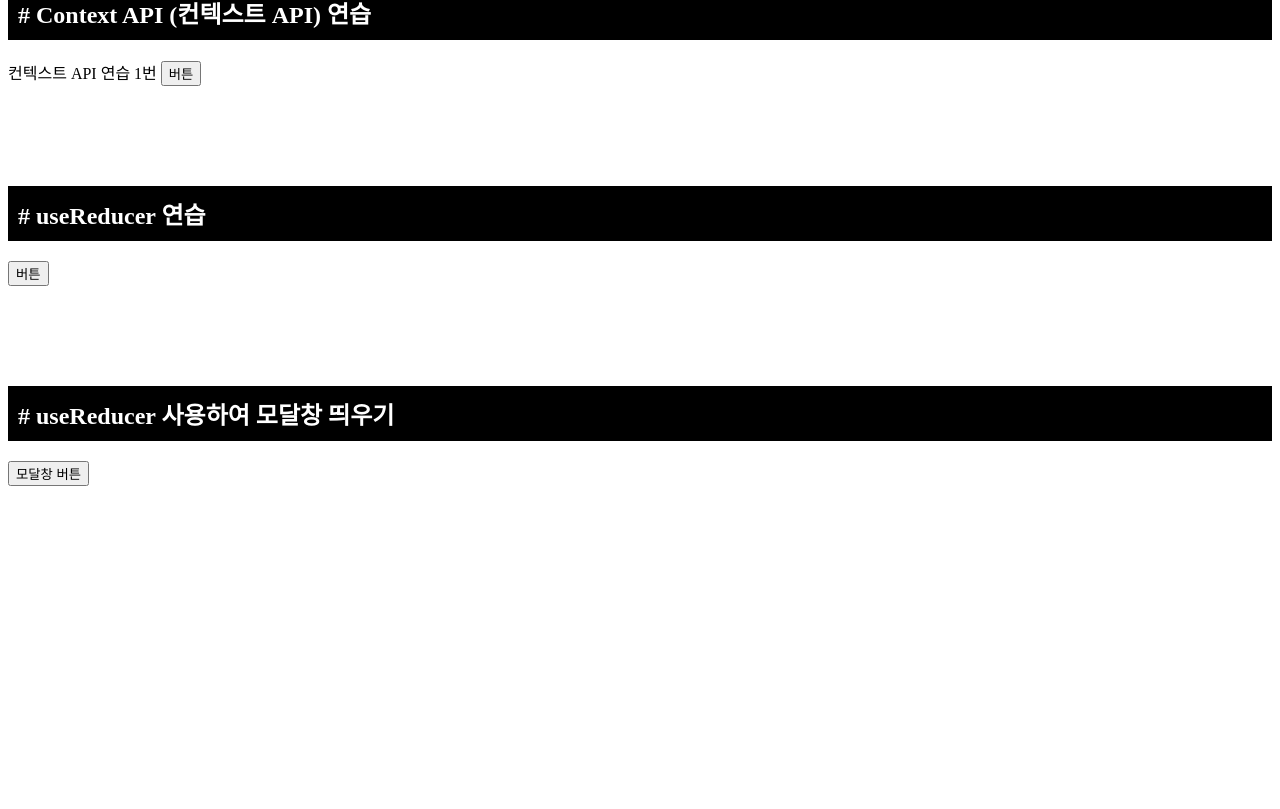
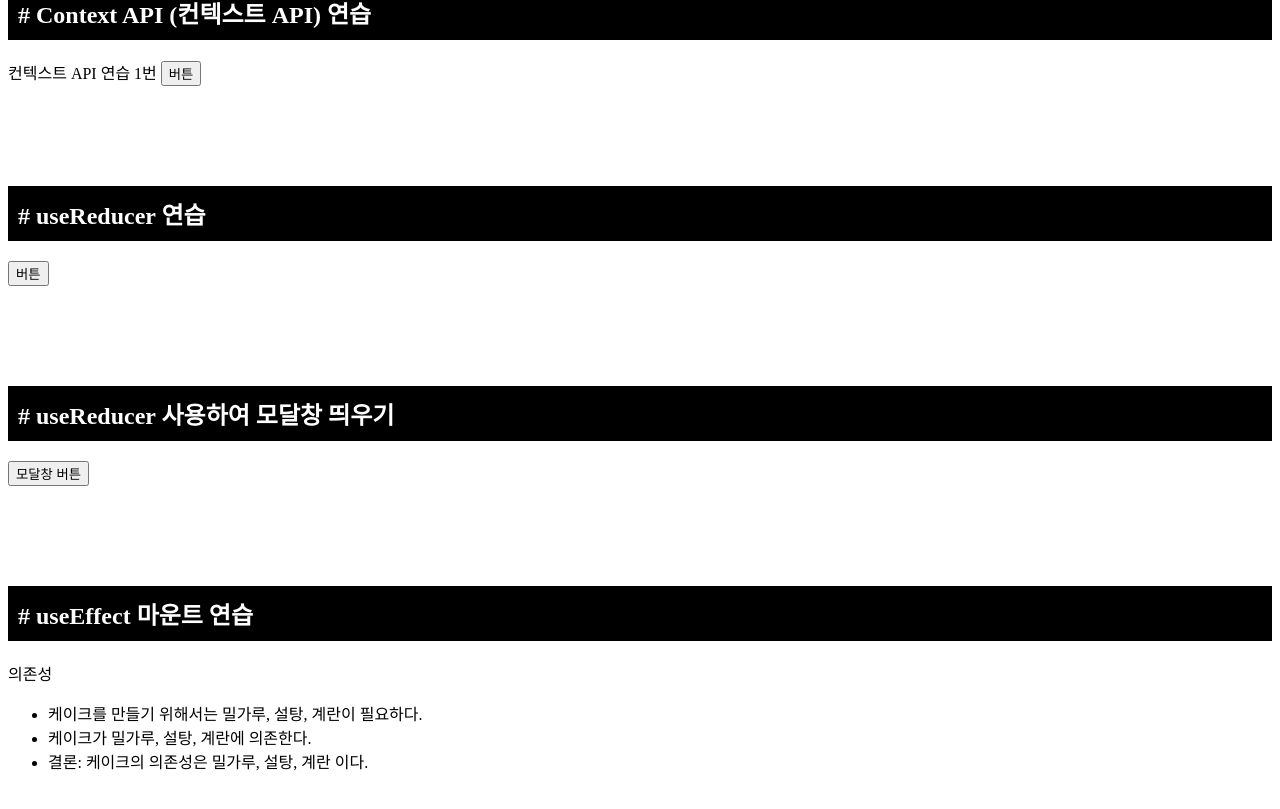
Before and after one commit to wangkodok/react-toy, a React (Vite) app: page / in a window 1280 px wide. Shown: the part 3548-4357 px from the top of the page. Before the commit the page ends 4094 px from the top, so only its background shows below. Built offline with nearby package versions, Linux system fonts and the light colour scheme.

Commit message:
useEffect 마운트 연습

```diff
--- a/src/App.jsx
+++ b/src/App.jsx
@@ -17,6 +17,7 @@ import StateList from "./StateList";
 import ContextAPI from "./ContextAPI";
 import UseReducer from "./UseReducer";
 import UseReducerModal from "./UseReducerModal";
+import UseEffectMount from "./UseEffectMount";
 
 export default function App() {
   return (
@@ -40,6 +41,7 @@ export default function App() {
       <ContextAPI />
       <UseReducer />
       <UseReducerModal />
+      <UseEffectMount />
     </div>
   );
 }
--- /dev/null
+++ b/src/UseEffectMount.jsx
@@ -0,0 +1,28 @@
+import { useEffect, useState } from "react";
+
+export default function UseEffectMount() {
+  const [count, setCount] = useState("");
+
+  console.log(setCount);
+
+  useEffect(() => {
+    function handleClick(result) {
+      console.log(result);
+      setCount(result);
+    }
+
+    handleClick("의존성");
+  }, []);
+
+  return (
+    <section>
+      <h1># useEffect 마운트 연습</h1>
+      <p>{count}</p>
+      <ul>
+        <li>케이크를 만들기 위해서는 밀가루, 설탕, 계란이 필요하다. </li>
+        <li>케이크가 밀가루, 설탕, 계란에 의존한다. </li>
+        <li>결론: 케이크의 의존성은 밀가루, 설탕, 계란 이다.</li>
+      </ul>
+    </section>
+  );
+}
```
